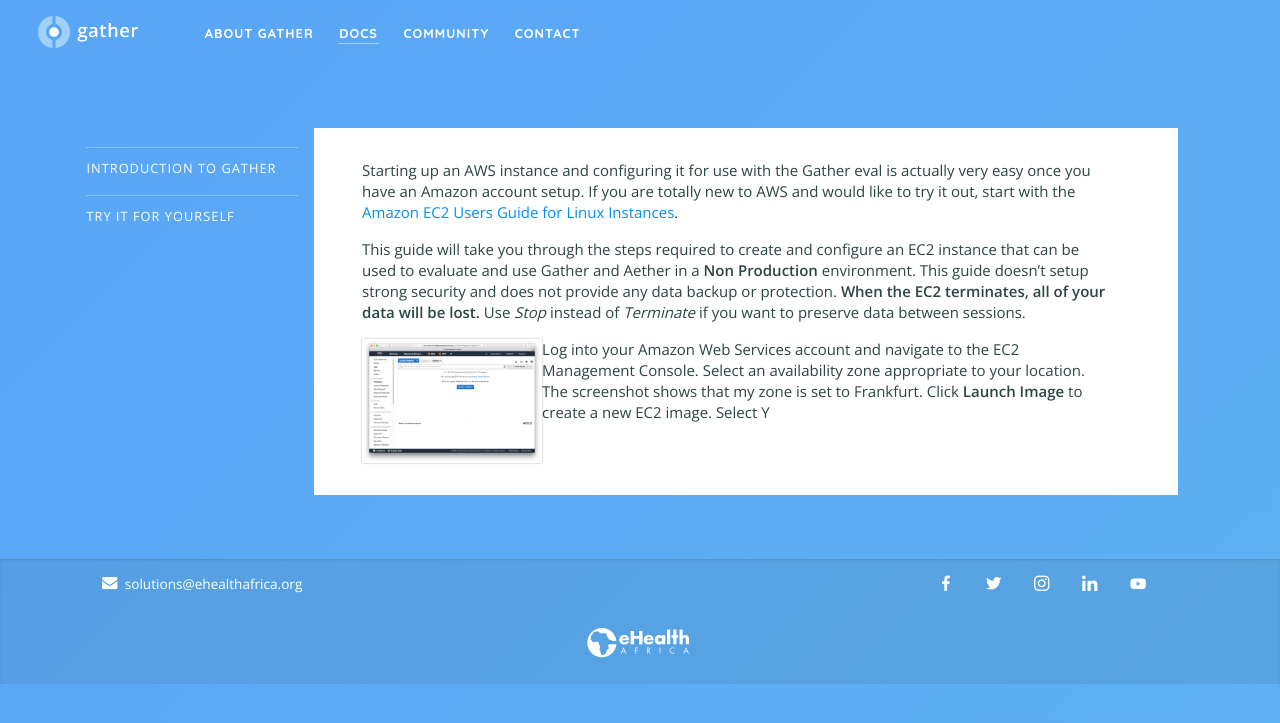
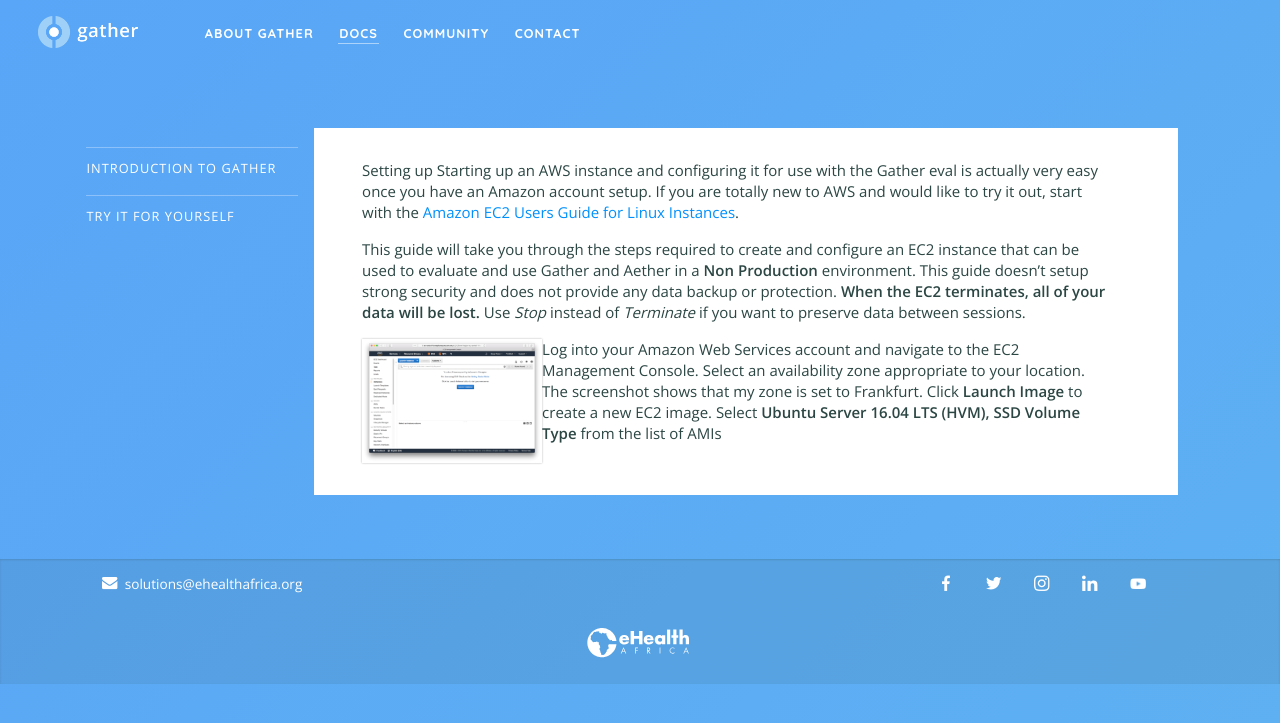
Before and after one commit to nixilla/gather, a Jekyll site: the page built from documentation/try/setup-aws.md, in a window 1280 px wide. Shown: the top 723 px of the page. Built offline with Jekyll 4.4.1, drawn with Linux system fonts in a browser that asks for light colours.

Commit message:
Update setup-aws.md

```diff
--- a/documentation/try/setup-aws.md
+++ b/documentation/try/setup-aws.md
@@ -3,9 +3,10 @@
 permalink: documentation/try/setup-aws.html
 description: Gather Documentation – Setting up AWS for Gather evaluation
 ---
-
+Setting up
 Starting up an AWS instance and configuring it for use with the Gather eval is actually very easy once you have an Amazon account setup.  If you are totally new to AWS and would like to try it out, start with the [Amazon EC2 Users Guide for Linux Instances](https://docs.aws.amazon.com/AWSEC2/latest/UserGuide/concepts.html).
 
 This guide will take you through the steps required to create and configure an EC2 instance that can be used to evaluate and use Gather and Aether in a **Non Production** environment.  This guide doesn't setup strong security and does not provide any data backup or protection.  **When the EC2 terminates, all of your data will be lost.**   Use *Stop* instead of *Terminate* if you want to preserve data between sessions.
 
-![AWS EC2 Launch](/images/aws-ec2-launch.png){: .scalable}Log into your Amazon Web Services account and navigate to the EC2 Management Console.  Select an availability zone appropriate to your location. The screenshot shows that my zone is set to Frankfurt. Click **Launch Image** to create a new EC2 image.  Select Y
+![AWS EC2 Launch](/images/aws-ec2-launch.png){: .scalable}Log into your Amazon Web Services account and navigate to the EC2 Management Console.  Select an availability zone appropriate to your location. The screenshot shows that my zone is set to Frankfurt. Click **Launch Image** to create a new EC2 image.
+Select **Ubuntu Server 16.04 LTS (HVM), SSD Volume Type** from the list of AMIs
```
